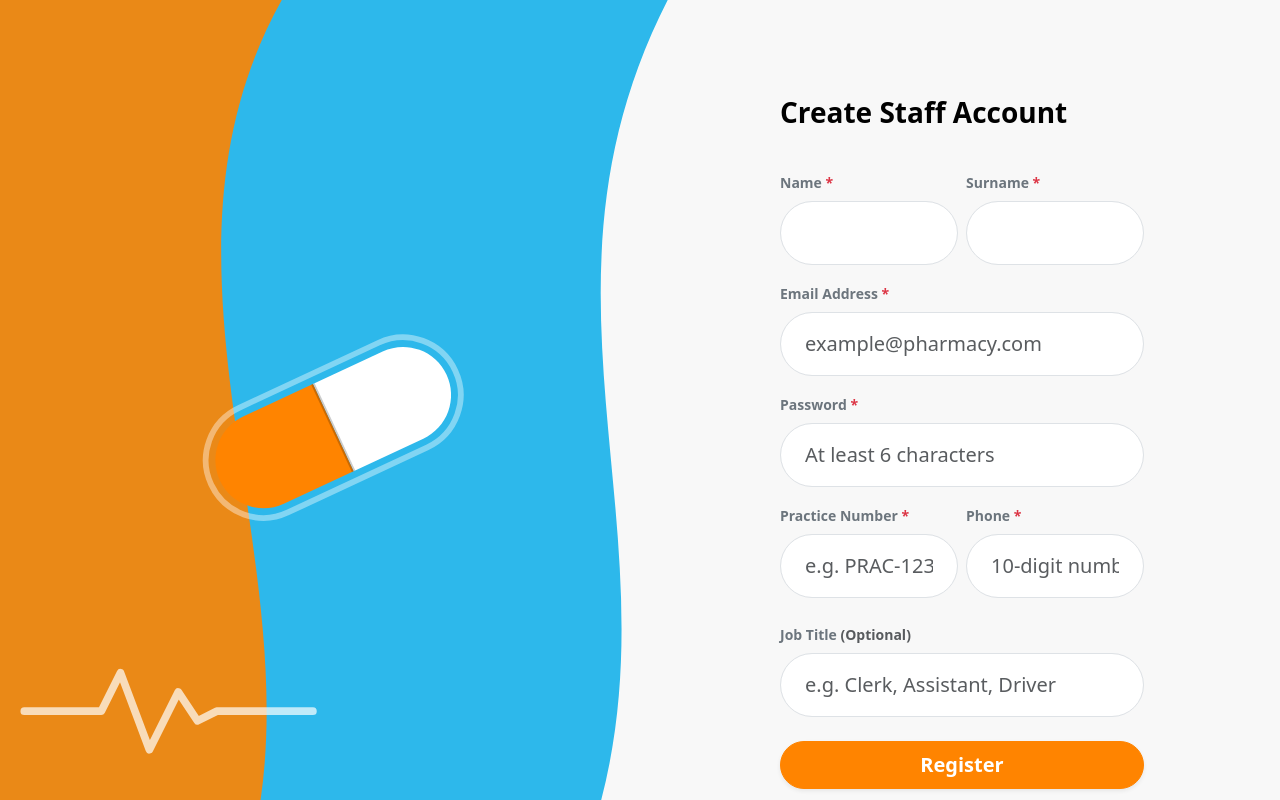
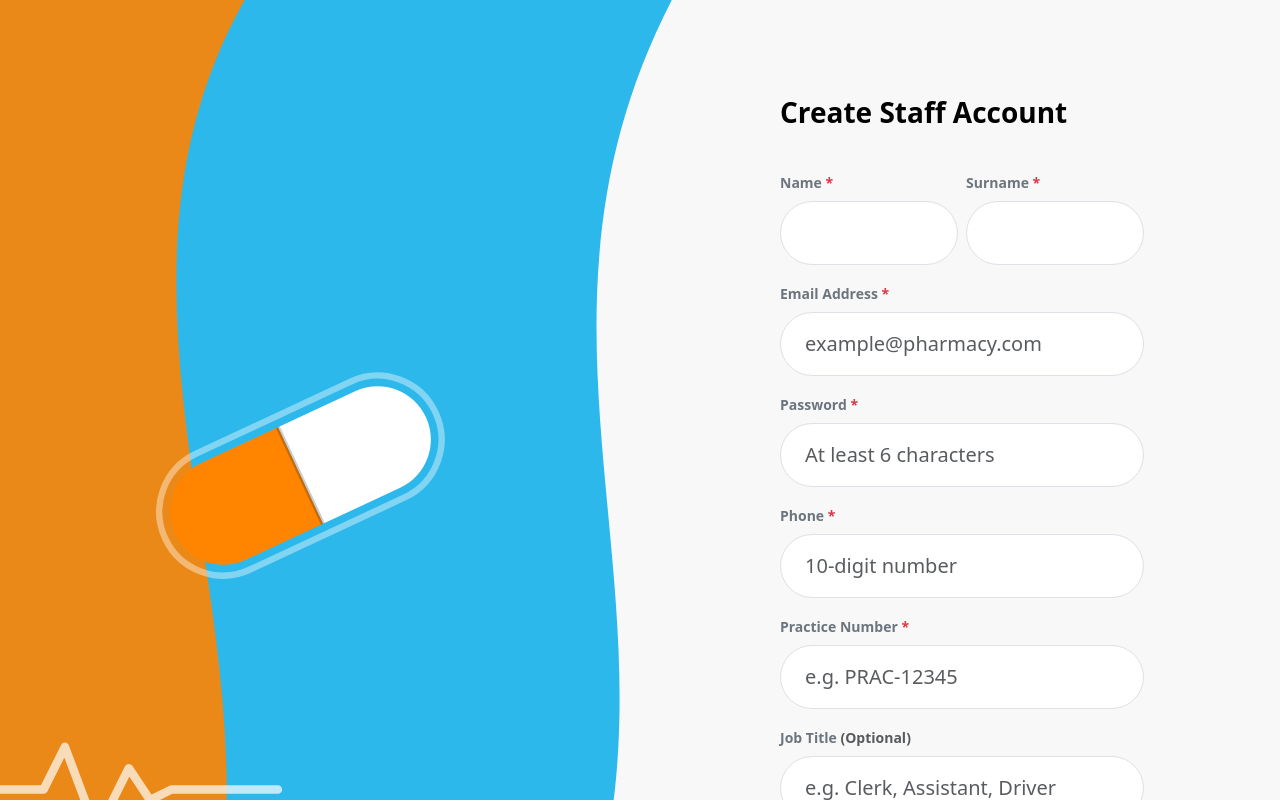
Before and after one commit to cjmarketingdeveloper/the-script-react, a React (Create React App) app: page /register in a window 1280 px wide. Shown: the top 800 px of the page. Built offline with nearby package versions, Linux system fonts and the light colour scheme.

Commit message:
cleaning up repo

```diff
--- a/src/index.css
+++ b/src/index.css
@@ -710,7 +710,7 @@ section, .container-xl, .hero-swiper, .media-surround {
     font-size: 20px;
     font-weight: 300;
 }
-.btn-script {
+/* .btn-script {
     background: rgb(255, 132, 0);
     border-radius: 999px !important;
     padding: 10px 30px !important;
@@ -723,7 +723,7 @@ section, .container-xl, .hero-swiper, .media-surround {
     background: rgb(228, 120, 5);
     color: white;
    color:#fff;
-}
+} */
 
 @media (max-width: 768px) {
   section,
@@ -797,3 +797,113 @@ html,
 body {
   overflow-x: hidden;
 }
+
+
+/* src/styles/auth.css */
+
+/* Core Theme Configuration overrides */
+:root {
+  --color-script-main: #ff8400;     /* Orange */
+  --color-script-accent: #2db8eb;   /* Blue */
+  --color-script-second: #f8f8f8;   /* Gray Background */
+  --color-script-black: #000000;
+  --color-script-white: #ffffff;
+}
+
+/* Base Body Layout Wrapper */
+.auth-page-wrapper {
+  position: relative;
+  min-height: 100vh;
+  overflow: hidden;
+}
+
+.auth-page-wrapper::before {
+  content: '';
+  position: absolute;
+  top: -20px;
+  left: -20px;
+  right: -20px;
+  bottom: -20px;
+  background-image: url('assets/login.svg');
+  background-size: cover;
+  background-position: center;
+  /* filter: blur(12px);  */
+  z-index: 0;
+}
+
+
+.auth-page-wrapper > * {
+  position: relative;
+  z-index: 1; /* Keeps your login card crisp and above the blurred background */
+}
+
+/* Split-Panel Card Structure */
+.auth-split-card {
+  background: var(--color-script-white);
+  border-radius: 16px;
+  overflow: hidden;
+  border: none;
+}
+
+/* Vector Graphic Container Panel */
+.auth-vector-panel {
+  background: linear-gradient(135deg, rgba(255, 132, 0, 0.05) 0%, rgba(37, 99, 235, 0.05) 100%);
+  display: flex;
+  align-items: center;
+  justify-content: center;
+  padding: 3rem;
+}
+
+.auth-vector-image {
+  max-width: 100%;
+  height: auto;
+  max-height: 380px;
+  object-fit: contain;
+}
+
+/* Universal Script Button Class */
+.btn-script {
+  background-color: var(--color-script-main) !important;
+  color: var(--color-script-white) !important;
+  border: 1px solid var(--color-script-main) !important;
+  font-weight: 600;
+  transition: all 0.25s ease-in-out;
+}
+
+.btn-script:hover,
+.btn-script:focus {
+  background-color: #e07400 !important;
+  border-color: #e07400 !important;
+  box-shadow: 0 4px 12px rgba(255, 132, 0, 0.2);
+}
+
+/* Universal Script Outline Button Class */
+.btn-script-outline {
+  background-color: transparent !important;
+  color: var(--color-script-accent) !important;
+  border: 1px solid var(--color-script-accent) !important;
+  font-weight: 600;
+  transition: all 0.25s ease-in-out;
+}
+
+.btn-script-outline:hover {
+  background-color: rgba(37, 99, 235, 0.08) !important;
+  color: #2db8eb !important;
+  border-color: #2db8eb !important;
+}
+
+/* Form Layout Elements */
+.auth-form-title {
+  font-weight: 700;
+  color: var(--color-script-black);
+}
+
+.form-control:focus {
+  border-color: var(--color-script-accent);
+  box-shadow: 0 0 0 0.25rem rgba(37, 99, 235, 0.15);
+}
+.input-box{
+  border: 1px solid var(--color-script-main) !important;
+  font-weight: 600;
+  transition: all 0.25s ease-in-out;
+}
--- a/src/indexres.css
+++ b/src/indexres.css
@@ -31,6 +31,23 @@
         place-self: flex-start;
     }
 }
+
+@media screen and (max-width: 767px) {
+  .auth-page-wrapper::before {
+    background-image: url('assets/mobile-login.svg');
+    /* background-size: fill; */
+    background-position: top;
+  }
+  /* Specific override for the register screen */
+  .auth-page-wrapper.register-page::before {
+    background-size: contain;
+    background-repeat: no-repeat;
+  }
+  .container-fluid{
+    margin-top: 200px;
+  }
+}
+
 @media only screen and (max-width: 480px) {
 
 
--- a/src/pages/forgot-password.jsx
+++ b/src/pages/forgot-password.jsx
@@ -2,7 +2,6 @@
 import React, { useState } from 'react';
 import { useNavigate, Link } from 'react-router-dom';
 import { toast } from 'react-toastify';
-import '../styles/auth.css';
 
 export default function ForgotPassword() {
   const navigate = useNavigate();
@@ -90,16 +89,19 @@ export default function ForgotPassword() {
                   {isSubmitting ? 'Validating Unit Alignment...' : 'Verify & Send Reset'}
                 </button>
 
-                <div>
+                {/* <div>
                   <Link
                     to="/login"
                     className="btn btn-script-outline btn-lg rounded-pill px-4 py-2 d-inline-flex align-items-center justify-content-center"
                   >
                     Back to Sign In
                   </Link>
-                </div>
+                </div> */}
               </div>
             </form>
+            <p className="text-center small text-muted mb-0">
+              Remember your credentials? <Link to="/login" style={{ color: '#2db8eb' }} className="text-decoration-none fw-semibold">Sign In</Link>
+            </p>
           </div>
 
         </div>
--- a/src/pages/login.jsx
+++ b/src/pages/login.jsx
@@ -5,7 +5,6 @@ import { useDispatch, useSelector } from 'react-redux';
 import { toast } from 'react-toastify';
 import { login, reset } from '../reduxAuth/authSlice';
 import Spinner from '../components/global/Spinner';
-import '../styles/auth.css';
 
 export default function Login() {
   const navigate = useNavigate();
--- a/src/pages/register.jsx
+++ b/src/pages/register.jsx
@@ -5,7 +5,6 @@ import { useDispatch, useSelector } from 'react-redux';
 import { toast } from 'react-toastify';
 import { register, reset } from '../reduxAuth/authSlice';
 import Spinner from '../components/global/Spinner';
-import '../styles/auth.css';
 
 export default function Register() {
   const navigate = useNavigate();
@@ -137,7 +136,37 @@ export default function Register() {
                 />
               </div>
 
-              <div className="row g-2 mb-4">
+              <div className="mb-3">
+                <label className="form-label fw-semibold text-secondary small">
+                  Phone <span className="text-danger">*</span>
+                </label>
+                <input
+                  type="tel"
+                  className={`form-control form-control-lg fs-5 rounded-pill py-3 px-4 ${validated && !phone ? 'is-invalid' : ''}`}
+                  value={phone}
+                  onChange={(e) => setPhone(e.target.value)}
+                  maxLength={10}
+                  placeholder="10-digit number"
+                  required
+                />
+              </div>
+
+              <div className="mb-3">
+                <label className="form-label fw-semibold text-secondary small">
+                  Practice Number <span className="text-danger">*</span>
+                </label>
+                <input
+                  type="text"
+                  className={`form-control form-control-lg fs-5 rounded-pill py-3 px-4 ${validated && !practiceNumber ? 'is-invalid' : ''}`}
+                  value={practiceNumber}
+                  onChange={(e) => setPracticeNumber(e.target.value)}
+                  placeholder="e.g. PRAC-12345"
+                  required
+                />
+              </div>
+
+
+              {/* <div className="row g-2 mb-4">
                 <div className="col-sm-6">
                   <label className="form-label fw-semibold text-secondary small">
                     Practice Number <span className="text-danger">*</span>
@@ -165,7 +194,7 @@ export default function Register() {
                     required
                   />
                 </div>
-              </div>
+              </div> */}
 
               <div className="mb-4">
                 <label className="form-label fw-semibold text-secondary small">
--- a/src/reduxAuth/authSelectors.js
+++ b/src/reduxAuth/authSelectors.js
@@ -1,5 +1,5 @@
 // src/store/authSelectors.js
-import { ROLE_PERMISSIONS } from '../constants/permissions';
+import { ROLE_PERMISSIONS } from '../data/permissions';
 
 // Points to your actual state key "user"
 export const selectCurrentUser = (state) => state.auth.user;
--- a/src/styles/auth.css
+++ /dev/null
@@ -1,124 +0,0 @@
-/* src/styles/auth.css */
-
-/* Core Theme Configuration overrides */
-:root {
-  --color-script-main: #ff8400;     /* Orange */
-  --color-script-accent: #2db8eb;   /* Blue */
-  --color-script-second: #f8f8f8;   /* Gray Background */
-  --color-script-black: #000000;
-  --color-script-white: #ffffff;
-}
-
-/* Base Body Layout Wrapper */
-.auth-page-wrapper {
-  position: relative;
-  min-height: 100vh;
-  overflow: hidden;
-}
-
-.auth-page-wrapper::before {
-  content: '';
-  position: absolute;
-  top: -20px;
-  left: -20px;
-  right: -20px;
-  bottom: -20px;
-  background-image: url('../assets/login.svg');
-  background-size: cover;
-  background-position: center;
-  /* filter: blur(12px);  */
-  z-index: 0;
-}
-
-@media screen and (max-width: 767px) {
-  .auth-page-wrapper::before {
-    background-image: url('../assets/mobile-login.svg');
-    /* background-size: fill; */
-    background-position: top;
-  }
-  /* Specific override for the register screen */
-.auth-page-wrapper.register-page::before {
-  background-size: contain;
-  background-repeat: no-repeat;
-}
-  .container-fluid{
-    margin-top: 200px;
-  }
-}
-
-
-.auth-page-wrapper > * {
-  position: relative;
-  z-index: 1; /* Keeps your login card crisp and above the blurred background */
-}
-
-/* Split-Panel Card Structure */
-.auth-split-card {
-  background: var(--color-script-white);
-  border-radius: 16px;
-  overflow: hidden;
-  border: none;
-}
-
-/* Vector Graphic Container Panel */
-.auth-vector-panel {
-  background: linear-gradient(135deg, rgba(255, 132, 0, 0.05) 0%, rgba(37, 99, 235, 0.05) 100%);
-  display: flex;
-  align-items: center;
-  justify-content: center;
-  padding: 3rem;
-}
-
-.auth-vector-image {
-  max-width: 100%;
-  height: auto;
-  max-height: 380px;
-  object-fit: contain;
-}
-
-/* Universal Script Button Class */
-.btn-script {
-  background-color: var(--color-script-main) !important;
-  color: var(--color-script-white) !important;
-  border: 1px solid var(--color-script-main) !important;
-  font-weight: 600;
-  transition: all 0.25s ease-in-out;
-}
-
-.btn-script:hover,
-.btn-script:focus {
-  background-color: #e07400 !important;
-  border-color: #e07400 !important;
-  box-shadow: 0 4px 12px rgba(255, 132, 0, 0.2);
-}
-
-/* Universal Script Outline Button Class */
-.btn-script-outline {
-  background-color: transparent !important;
-  color: var(--color-script-accent) !important;
-  border: 1px solid var(--color-script-accent) !important;
-  font-weight: 600;
-  transition: all 0.25s ease-in-out;
-}
-
-.btn-script-outline:hover {
-  background-color: rgba(37, 99, 235, 0.08) !important;
-  color: #2db8eb !important;
-  border-color: #2db8eb !important;
-}
-
-/* Form Layout Elements */
-.auth-form-title {
-  font-weight: 700;
-  color: var(--color-script-black);
-}
-
-.form-control:focus {
-  border-color: var(--color-script-accent);
-  box-shadow: 0 0 0 0.25rem rgba(37, 99, 235, 0.15);
-}
-.input-box{
-  border: 1px solid var(--color-script-main) !important;
-  font-weight: 600;
-  transition: all 0.25s ease-in-out;
-}
```
Also changed, not shown: src/types/content.ts (deleted, +0 -7 lines), src/data/permissions.js (renamed from src/constants/permissions.js).
